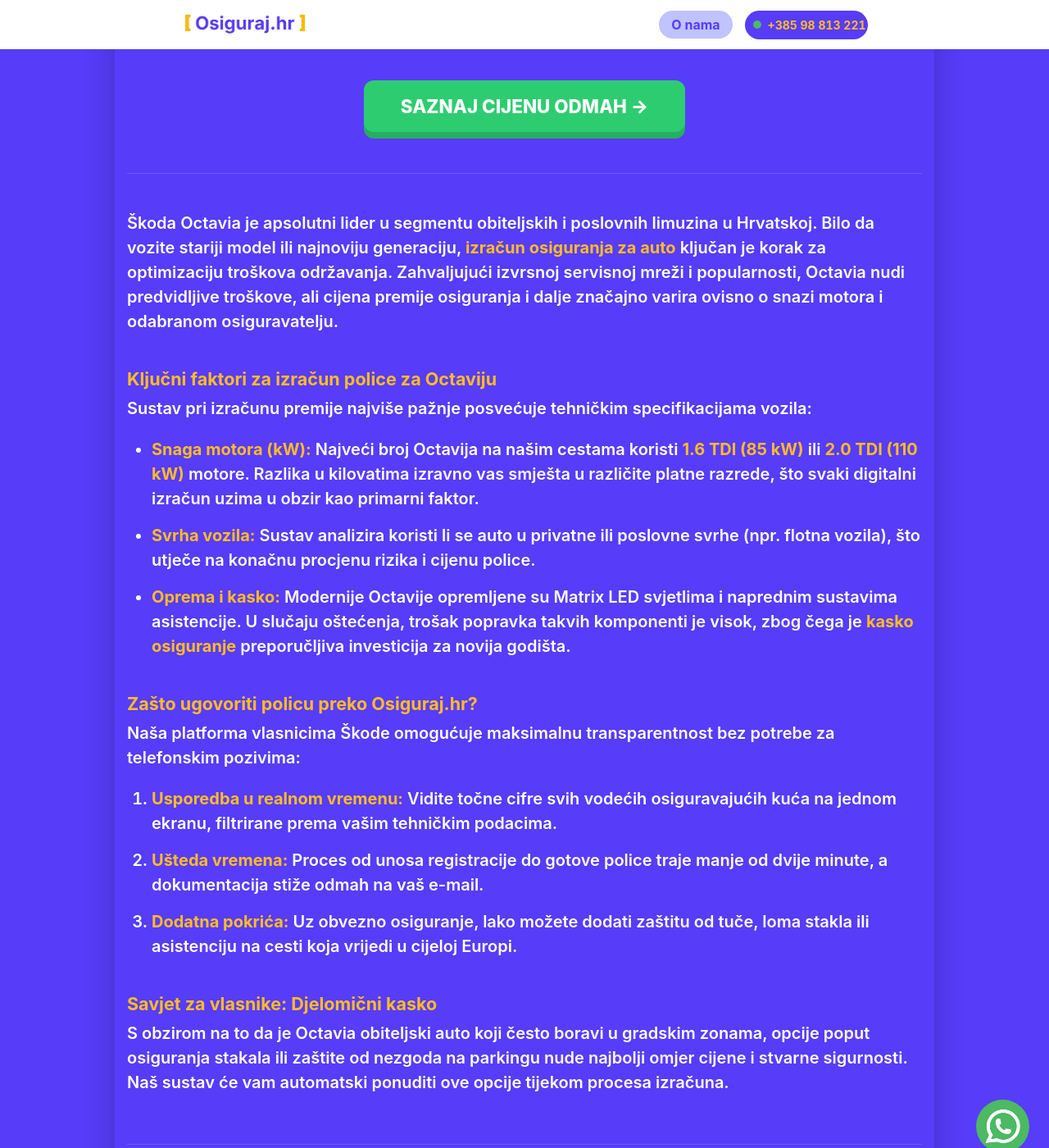
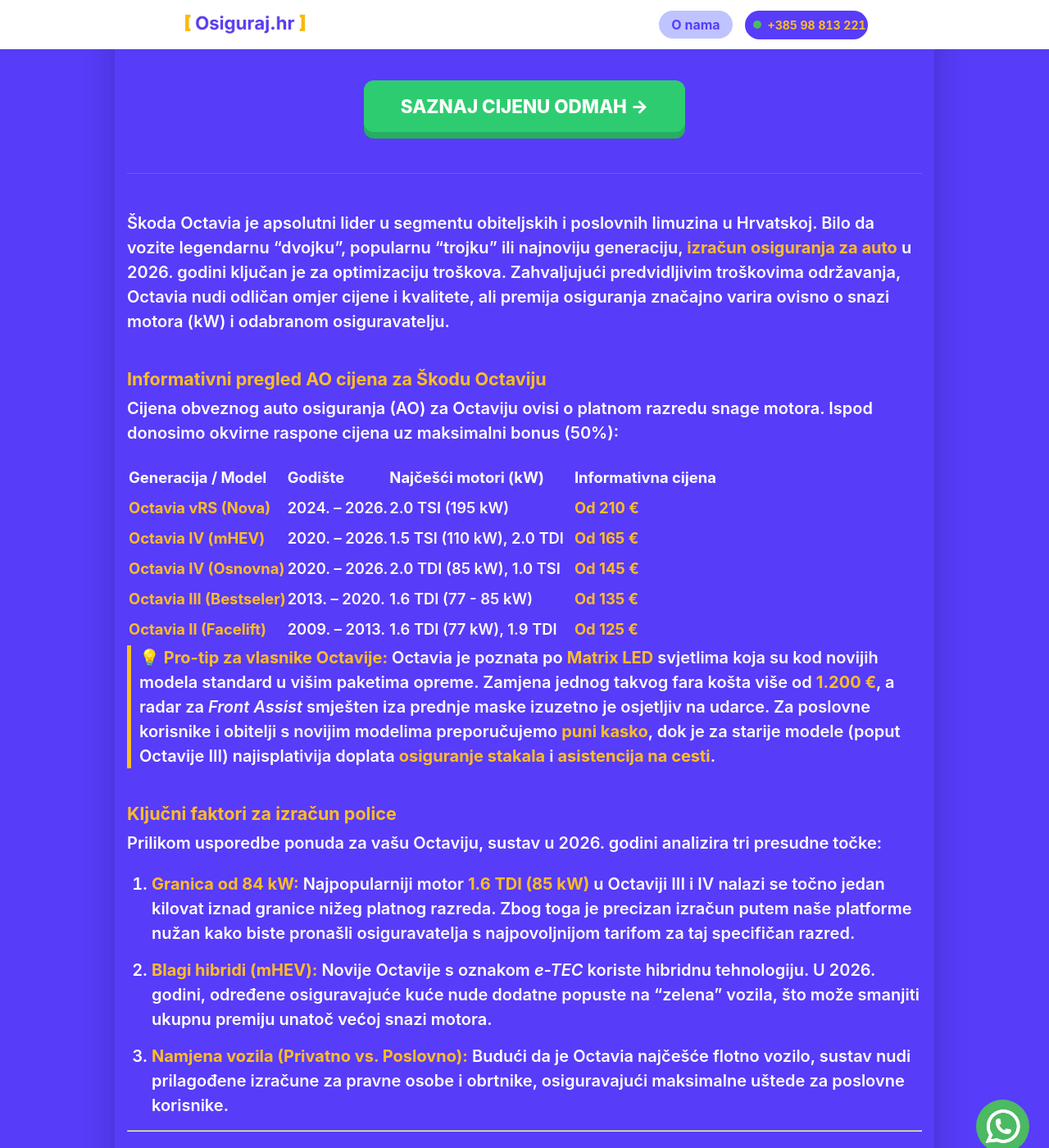
Before and after one commit to Filip-Gale/OsigurajHR, a Jekyll site: the page built from auto-osiguranje/skoda-octavia.md, in a window 1280 px wide and 1400 px high, scrolled down 315 px. Shown: the whole window at 82% size. Built offline with Jekyll 4.4.1, drawn with Linux system fonts in a browser that asks for light colours; some of the changed text lies outside the part shown.

Commit message:
Update skoda-octavia.md

```diff
--- a/auto-osiguranje/skoda-octavia.md
+++ b/auto-osiguranje/skoda-octavia.md
@@ -1,48 +1,82 @@
 ---
 layout: grad
-grad_ime: ""
-title: "Osiguranje za Škodu Octaviju | Online izračun i ušteda (2026)"
+grad_ime: "Hrvatska"
+title: "Osiguranje za Škodu Octaviju | Cijene po godištima (2004-2026)"
 permalink: /auto-osiguranje/skoda-octavia/
-description: "Vozite Škodu Octaviju? Saznajte točnu cijenu auto osiguranja. Usporedite ponude za 1.6 TDI i 2.0 TDI motore uz uštede do 30% online."
+description: "Izračunajte cijenu osiguranja za Škodu Octaviju. Informativne cijene za 1.6 TDI, 2.0 TDI i vRS modele po godištima. Uštedite do 30% online."
 ---
 
-Škoda Octavia je apsolutni lider u segmentu obiteljskih i poslovnih limuzina u Hrvatskoj. Bilo da vozite stariji model ili najnoviju generaciju, **izračun osiguranja za auto** ključan je korak za optimizaciju troškova održavanja. Zahvaljujući izvrsnoj servisnoj mreži i popularnosti, Octavia nudi predvidljive troškove, ali cijena premije osiguranja i dalje značajno varira ovisno o snazi motora i odabranom osiguravatelju.
+Škoda Octavia je apsolutni lider u segmentu obiteljskih i poslovnih limuzina u Hrvatskoj. Bilo da vozite legendarnu "dvojku", popularnu "trojku" ili najnoviju generaciju, **izračun osiguranja za auto** u 2026. godini ključan je za optimizaciju troškova. Zahvaljujući predvidljivim troškovima održavanja, Octavia nudi odličan omjer cijene i kvalitete, ali premija osiguranja značajno varira ovisno o snazi motora (kW) i odabranom osiguravatelju.
 
-### Ključni faktori za izračun police za Octaviju
+### Informativni pregled AO cijena za Škodu Octaviju
 
-Sustav pri izračunu premije najviše pažnje posvećuje tehničkim specifikacijama vozila:
+Cijena obveznog auto osiguranja (AO) za Octaviju ovisi o platnom razredu snage motora. Ispod donosimo okvirne raspone cijena uz maksimalni bonus (50%):
 
-* **Snaga motora (kW):** Najveći broj Octavija na našim cestama koristi **1.6 TDI (85 kW)** ili **2.0 TDI (110 kW)** motore. Razlika u kilovatima izravno vas smješta u različite platne razrede, što svaki digitalni izračun uzima u obzir kao primarni faktor.
-* **Svrha vozila:** Sustav analizira koristi li se auto u privatne ili poslovne svrhe (npr. flotna vozila), što utječe na konačnu procjenu rizika i cijenu police.
-* **Oprema i kasko:** Modernije Octavije opremljene su Matrix LED svjetlima i naprednim sustavima asistencije. U slučaju oštećenja, trošak popravka takvih komponenti je visok, zbog čega je **kasko osiguranje** preporučljiva investicija za novija godišta.
+| Generacija&nbsp;/&nbsp;Model | Godište&nbsp;&nbsp;&nbsp;&nbsp;&nbsp; | Najčešći motori (kW)&nbsp;&nbsp;&nbsp;&nbsp;&nbsp;&nbsp;&nbsp;&nbsp; | Informativna cijena |
+| :--- | :--- | :--- | :--- |
+| **Octavia vRS (Nova)** | 2024. – 2026. | 2.0 TSI (195 kW) | **Od 210 €** |
+| **Octavia IV (mHEV)** | 2020. – 2026. | 1.5 TSI (110 kW), 2.0 TDI | **Od 165 €** |
+| **Octavia IV (Osnovna)** | 2020. – 2026. | 2.0 TDI (85 kW), 1.0 TSI | **Od 145 €** |
+| **Octavia III (Bestseler)** | 2013. – 2020. | 1.6 TDI (77 - 85 kW) | **Od 135 €** |
+| **Octavia II (Facelift)** | 2009. – 2013. | 1.6 TDI (77 kW), 1.9 TDI | **Od 125 €** |
 
-### Zašto ugovoriti policu preko Osiguraj.hr?
+> **💡 Pro-tip za vlasnike Octavije:** Octavia je poznata po **Matrix LED** svjetlima koja su kod novijih modela standard u višim paketima opreme. Zamjena jednog takvog fara košta više od **1.200 €**, a radar za *Front Assist* smješten iza prednje maske izuzetno je osjetljiv na udarce. Za poslovne korisnike i obitelji s novijim modelima preporučujemo **puni kasko**, dok je za starije modele (poput Octavije III) najisplativija doplata **osiguranje stakala** i **asistencija na cesti**.
 
-Naša platforma vlasnicima Škode omogućuje maksimalnu transparentnost bez potrebe za telefonskim pozivima:
+### Ključni faktori za izračun police
 
-1. **Usporedba u realnom vremenu:** Vidite točne cifre svih vodećih osiguravajućih kuća na jednom ekranu, filtrirane prema vašim tehničkim podacima.
-2. **Ušteda vremena:** Proces od unosa registracije do gotove police traje manje od dvije minute, a dokumentacija stiže odmah na vaš e-mail.
-3. **Dodatna pokrića:** Uz obvezno osiguranje, lako možete dodati zaštitu od tuče, loma stakla ili asistenciju na cesti koja vrijedi u cijeloj Europi.
+Prilikom usporedbe ponuda za vašu Octaviju, sustav u 2026. godini analizira tri presudne točke:
+1.  **Granica od 84 kW:** Najpopularniji motor **1.6 TDI (85 kW)** u Octaviji III i IV nalazi se točno jedan kilovat iznad granice nižeg platnog razreda. Zbog toga je precizan izračun putem naše platforme nužan kako biste pronašli osiguravatelja s najpovoljnijom tarifom za taj specifičan razred.
+2.  **Blagi hibridi (mHEV):** Novije Octavije s oznakom *e-TEC* koriste hibridnu tehnologiju. U 2026. godini, određene osiguravajuće kuće nude dodatne popuste na "zelena" vozila, što može smanjiti ukupnu premiju unatoč većoj snazi motora.
+3.  **Namjena vozila (Privatno vs. Poslovno):** Budući da je Octavia najčešće flotno vozilo, sustav nudi prilagođene izračune za pravne osobe i obrtnike, osiguravajući maksimalne uštede za poslovne korisnike.
 
-### Savjet za vlasnike: Djelomični kasko
-
-S obzirom na to da je Octavia obiteljski auto koji često boravi u gradskim zonama, opcije poput osiguranja stakala ili zaštite od nezgoda na parkingu nude najbolji omjer cijene i stvarne sigurnosti. Naš sustav će vam automatski ponuditi ove opcije tijekom procesa izračuna.
+---
 
 <div class="faq-section">
-    <h3>FAQ: Sve o osiguranju za Škodu Octaviju</h3>
+    <h3>FAQ: Sve što trebate znati o osiguranju za Škodu Octaviju</h3>
 
     <div class="faq-item">
-        <h4>Je li kasko povoljniji za Octaviju jer je česta na cestama?</h4>
-        <p>Popularnost modela znači da su rezervni dijelovi dostupni, što pozitivno utječe na izračun kasko osiguranja. Digitalna usporedba će vam pokazati trenutno najpovoljnije opcije na tržištu.</p>
+        <h4>Zašto je kasko preporučljiv za Octaviju?</h4>
+        <p>Octavia je popularna meta sitnih oštećenja na parkiralištima i često je vozilo za duga putovanja. Zbog visoke cijene originalnih LED dijelova i senzora, kasko polica se isplati već kod prvog manjeg oštećenja.</p>
     </div>
 
     <div class="faq-item">
-        <h4>Mogu li online ugovoriti policu ako mi registracija istječe danas?</h4>
-        <p>Da! Polica postaje aktivna i vidljiva u HUO sustavu čim izvršite uplatu, što vam omogućuje nesmetan odlazak na tehnički pregled istoga dana bez suvišne papirologije.</p>
+        <h4>Vrijedi li moj bonus od 50% ako kupujem novu Octaviju?</h4>
+        <p>Da, vaš bonus je vezan uz vaše ime i prezime (OIB). Prilikom ugovaranja nove police preko našeg online sustava, vaš bonus od 50% ili više bit će automatski povučen iz HUO baze podataka.</p>
     </div>
 
     <div class="faq-item">
-        <h4>Vrijedi li osiguranje ako auto prodam?</h4>
-        <p>Polica obveznog osiguranja vezana je uz vozilo i vrijedi do isteka registracije bez obzira na promjenu vlasnika, što je važno znati kod kupoprodaje rabljenih vozila.</p>
+        <h4>Mogu li osigurati Octaviju koja se koristi kao TAXI?</h4>
+        <p>Da, ali obavezno morate naveti tu namjenu prilikom izračuna. Taxi vozila imaju drugačiji koeficijent rizika, a naša platforma omogućuje transparentnu usporedbu upravo za takve specifične potrebe.</p>
     </div>
 </div>
+
+<script type="application/ld+json">
+{
+  "@context": "https://schema.org",
+  "@type": "FAQPage",
+  "mainEntity": [{
+    "@type": "Question",
+    "name": "Zašto je kasko bitan za Octaviju?",
+    "acceptedAnswer": {
+      "@type": "Answer",
+      "text": "Zbog visoke cijene Matrix LED svjetala (preko 1.200 €) i senzora asistencije, kasko nudi financijsku sigurnost kod popravaka."
+    }
+  },
+  {
+    "@type": "Question",
+    "name": "Vrijedi li bonus od 50% za novu Octaviju?",
+    "acceptedAnswer": {
+      "@type": "Answer",
+      "text": "Da, bonus je vezan uz vozača i automatski se primjenjuje na novu policu putem OIB-a."
+    }
+  },
+  {
+    "@type": "Question",
+    "name": "Može li se osigurati Octavia za Taxi službu?",
+    "acceptedAnswer": {
+      "@type": "Answer",
+      "text": "Da, sustav nudi opciju odabira namjene vozila, uključujući taxi i rent-a-car djelatnosti."
+    }
+  }]
+}
+</script>
```
